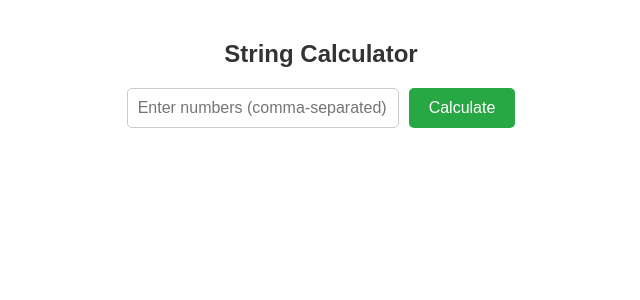
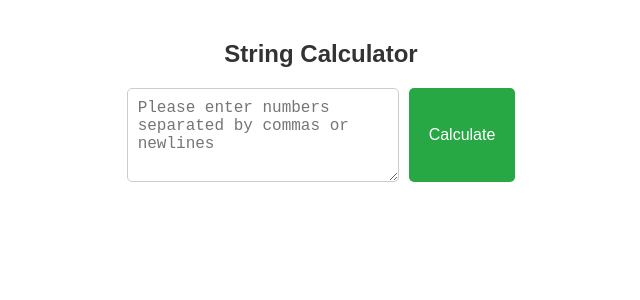
Before and after one commit to pushpendrakukreti/string-calculator, a React (Create React App) app: page / in a window 1280 px wide. Shown: the top 300 px of the page, without its empty margins (319-959 px from the left). Built offline with nearby package versions, Linux system fonts and the light colour scheme; the HTML template or start-up script is replaced by a standard one.

Commit message:
chore: implementation for newlines as delimeter string

```diff
--- a/src/components/Calculator/Calculator.jsx
+++ b/src/components/Calculator/Calculator.jsx
@@ -27,12 +27,12 @@ function Calculator() {
     <div className="container">
       <h2>String Calculator</h2>
       <form onSubmit={handleSubmit} className="form">
-        <input
-          type="text"
-          placeholder="Enter numbers (comma-separated)"
+        <textarea
+          placeholder="Please enter numbers separated by commas or newlines"
           value={input}
           onChange={handleInputChange}
           className="input"
+          rows="4"
         />
         <button type="submit" className="button">Calculate</button>
       </form>
--- a/src/components/StringCalculator.js
+++ b/src/components/StringCalculator.js
@@ -1,5 +1,5 @@
 export function add(numbers) {
   if (numbers === "") return 0;
-  const nums = numbers.split(",").map(Number);
+  const nums = numbers.split(/,|\n/).map(Number);
   return nums.reduce((sum, num) => sum + num, 0);
 }
```
Also changed, not shown: 1 other file (tests, documents, lock files or other folders).
